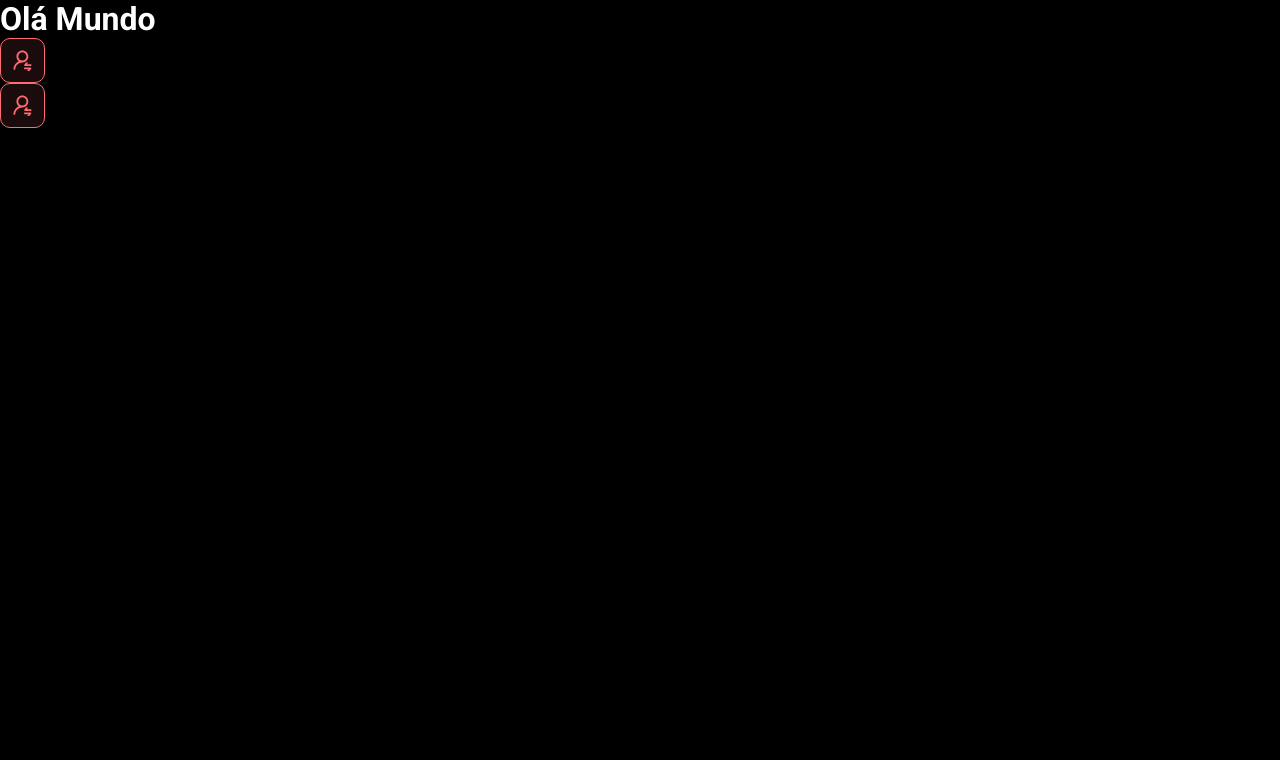
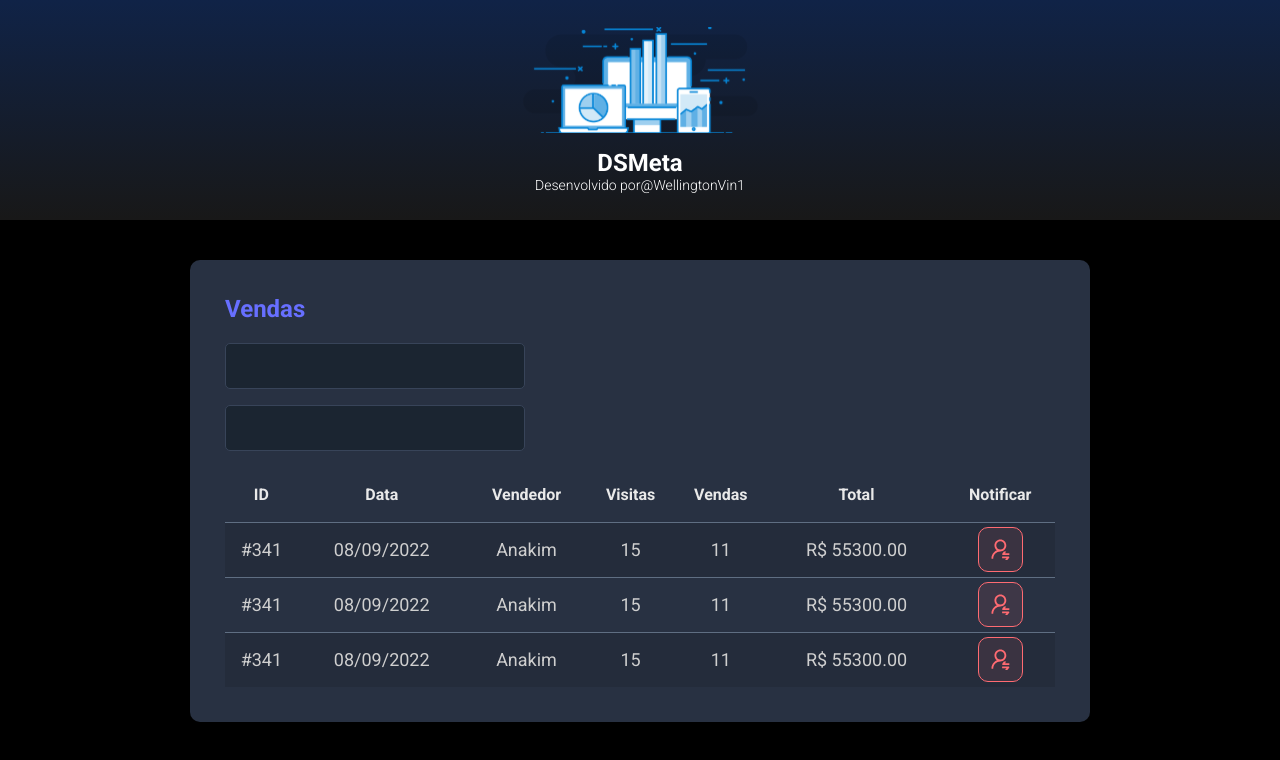
Before and after one commit to WellingtonVin1/dsmeta, a React (Vite) app in the folder frontend/: page / in a window 1280 px wide. Shown: the top 760 px of the page. Built offline with nearby package versions, Linux system fonts and the light colour scheme.

Commit message:
Other Components

```diff
--- a/frontend/src/App.tsx
+++ b/frontend/src/App.tsx
@@ -1,13 +1,19 @@
-import NotificationButton from "./components/NotificationButton";
+import Header from "./components/Header";
+import SalesCard from './components/SalesCard'
 
 function App() {
   return (
     <>
-    <h1>Olá Mundo</h1>
-    <NotificationButton />
-    <NotificationButton />
+      <Header />
+      <main>
+        <section id="sales">
+          <div className="dsmeta-container">
+              <SalesCard/>
+          </div>
+        </section>
+      </main>
     </>
-  );
+  )
 }
 
 export default App
--- /dev/null
+++ b/frontend/src/components/Header/index.tsx
@@ -0,0 +1,21 @@
+import logo from '../../assets/img/logo.svg'
+
+import './styles.css'
+
+function Header() {
+    return (
+
+            <header>
+                <div className="dsmeta-logo-container">
+                    <img src={logo} alt="DSMeta" />
+                        <h1>DSMeta</h1>
+                        <p>Desenvolvido por
+                            <a href="https://github.com/WellingtonVin1?tab=repositories">@WellingtonVin1</a>
+                        </p>
+                </div>
+            </header>
+
+    )
+}
+
+export default Header
--- /dev/null
+++ b/frontend/src/components/Header/styles.css
@@ -0,0 +1,29 @@
+header {
+    background: linear-gradient(180deg, #102347 0%, #181818 100%);
+    height: 220px;
+    display: flex;
+    align-items: center;
+    justify-content: center;
+}
+
+.dsmeta-logo-container {/*para se usar uma "class"
+                          nós chamamos ela através do " . "*/
+    display: flex;
+    flex-direction: column;
+    align-items: center;
+}
+
+.dsmeta-logo-container img {
+    width: 235px;
+
+}
+
+.dsmeta-logo-container h1 {
+    margin-top: 15px;
+    font-size: 24px;
+}
+
+.dsmeta-logo-container p {
+    font-size: 14px;
+    font-weight: 300;
+}
--- /dev/null
+++ b/frontend/src/components/SalesCard/index.tsx
@@ -0,0 +1,82 @@
+import NotificationButton from '../NotificationButton'
+import './styles.css'
+
+
+function SalesCard() {
+    return (
+        <div className="dsmeta-card">
+            <h2 className="dsmeta-sales-title">Vendas</h2>
+            <div>
+                <div className="dsmeta-form-control-container">
+                    <input className="dsmeta-form-control" type="text"/>
+                </div>
+                <div className="dsmeta-form-control-container" >
+                    <input className="dsmeta-form-control" type="text"/>
+                </div>
+            </div>
+
+            <div>
+                <table className="dsmeta-sales-table"> {/*<!--Abre a Tabela--> */}
+                    <thead> {/*<!--Esse é o cabeçalho da tabela -->*/}
+                        <tr> {/*<!--Table roll é uma linha da tabela-->*/}
+                            <th className="show992">ID</th>
+                            <th className="show576">Data</th>
+                            <th>Vendedor</th> {/*<!-- Cada "Th" é um item do cabeçalho da Table -->*/}
+                            <th className="show992">Visitas</th>
+                            <th className="show992">Vendas</th>
+                            <th>Total</th>
+                            <th>Notificar</th>
+                        </tr>
+                    </thead>
+                    <tbody>{/*<!--Esse é o Corpo da Tabela-->*/}
+                        <tr>
+                            <td className="show992">#341</td>
+                            <td className="show576">08/09/2022</td>
+                            <td>Anakim</td>
+                            <td className="show992">15</td>
+                            <td className="show992">11</td>
+                            <td>R$ 55300.00</td>
+                            <td>
+                                <div className="dsmeta-red-btn-container">
+                                    <NotificationButton />
+                                </div>
+
+                            </td>
+                        </tr>
+                        <tr>
+                            <td className="show992">#341</td>
+                            <td className="show576">08/09/2022</td>
+                            <td>Anakim</td>
+                            <td className="show992">15</td>
+                            <td className="show992">11</td>
+                            <td>R$ 55300.00</td>
+                            <td>
+                                <div className="dsmeta-red-btn-container">
+                                    <NotificationButton />
+                                </div>
+
+                            </td>
+                        </tr>
+                        <tr>
+                            <td className="show992">#341</td>
+                            <td className="show576">08/09/2022</td>
+                            <td>Anakim</td>
+                            <td className="show992">15</td>
+                            <td className="show992">11</td>
+                            <td>R$ 55300.00</td>
+                            <td>
+                                <div className="dsmeta-red-btn-container">
+                                    <NotificationButton />
+                                </div>
+
+                            </td>
+                        </tr>
+                    </tbody>
+                </table>
+            </div>
+
+        </div>
+    )
+}
+
+export default SalesCard
--- /dev/null
+++ b/frontend/src/components/SalesCard/styles.css
@@ -0,0 +1,100 @@
+.dsmeta-card {
+    background-color: #283142;
+    border-radius: 10px;
+    padding: 30px 10px;
+}
+
+.dsmeta-sales-title {
+    color: #676FFF;
+    font-size: 24px;
+    margin-bottom: 20px;
+    /*Margin-botton é a margem de distancia do item debaixo */
+}
+
+.dsmeta-form-control {
+    width: 100%;
+    height: 46px;
+    background-color: #1B2531;
+    border: 1px solid #384459;
+    border-radius: 5px;
+    color: #9AAABE;
+    padding: 0 20px;
+    font-size: 18px;
+}
+
+.dsmeta-form-control-container {
+    margin-bottom: 16px;
+    max-width: 300px;
+}
+
+.dsmeta-sales-table {
+    width: 100%;
+    border-spacing: 0;
+    border-collapse: collapse;
+}
+
+.dsmeta-sales-table thead {
+    height: 55px;
+    font-size: 16px;
+    font-weight: 700;
+    color: #E9E9E9;
+}
+
+.dsmeta-sales-table tbody {
+    font-size: 14px;
+    font-weight: 400;
+    color: #CFCFCF;
+    text-align: center;
+}
+
+.dsmeta-sales-table tbody tr {
+    height: 74px;
+    border-top: 1px solid #5F6E82;
+}
+
+.dsmeta-sales-table tbody tr:hover>td {
+    /*s O elemento "Hover" é quando passar o mouse
+                                           sobre o elemento ele vai fazer uma açao, já o ">"
+                                           esta apontando o "Tr" que ele quer que cada vez
+                                           que se passe o mouse sobre o "Tr" ou linha faça
+                                           uma ação de mudar o background color*/
+    background-color: #384459;
+}
+
+.dsmeta-sales-table tbody tr:nth-child(odd) {
+    background-color: #242C3B;
+}
+.dsmeta-red-btn-container {
+    display: flex;
+    justify-content: center;
+}
+
+.show576 {
+    display: none;
+}
+
+.show992 {
+    display: none;
+}
+
+@media (min-width: 992px){
+    .show992 {
+        display: table-cell;
+    }
+
+}
+
+@media (min-width: 576px){
+    .show576 {
+        display: table-cell;
+    }
+    .dsmeta-card {
+        padding: 35px;
+    }
+    .dsmeta-sales-table tbody tr {
+        height: 55px;
+    }
+    .dsmeta-sales-table tbody {
+        font-size: 18px;
+    }
+}
--- a/frontend/src/index.css
+++ b/frontend/src/index.css
@@ -17,3 +17,16 @@
     color: unset;
     text-decoration: none;
 }
+
+.dsmeta-container {
+    width: 100%;
+    max-width: 900px;
+    margin: 0 auto;
+    /*macete para alinhar no centro*/
+}
+
+#sales {/*para usar um id se usa o  # ao invés do .*/
+
+    padding: 40px 10px;/* o primeiro numero é o espaçamento do topo
+                          e o segundo é os laterais*/
+}
```
Also changed, not shown: frontend/src/assets/img/logo.svg (added).
